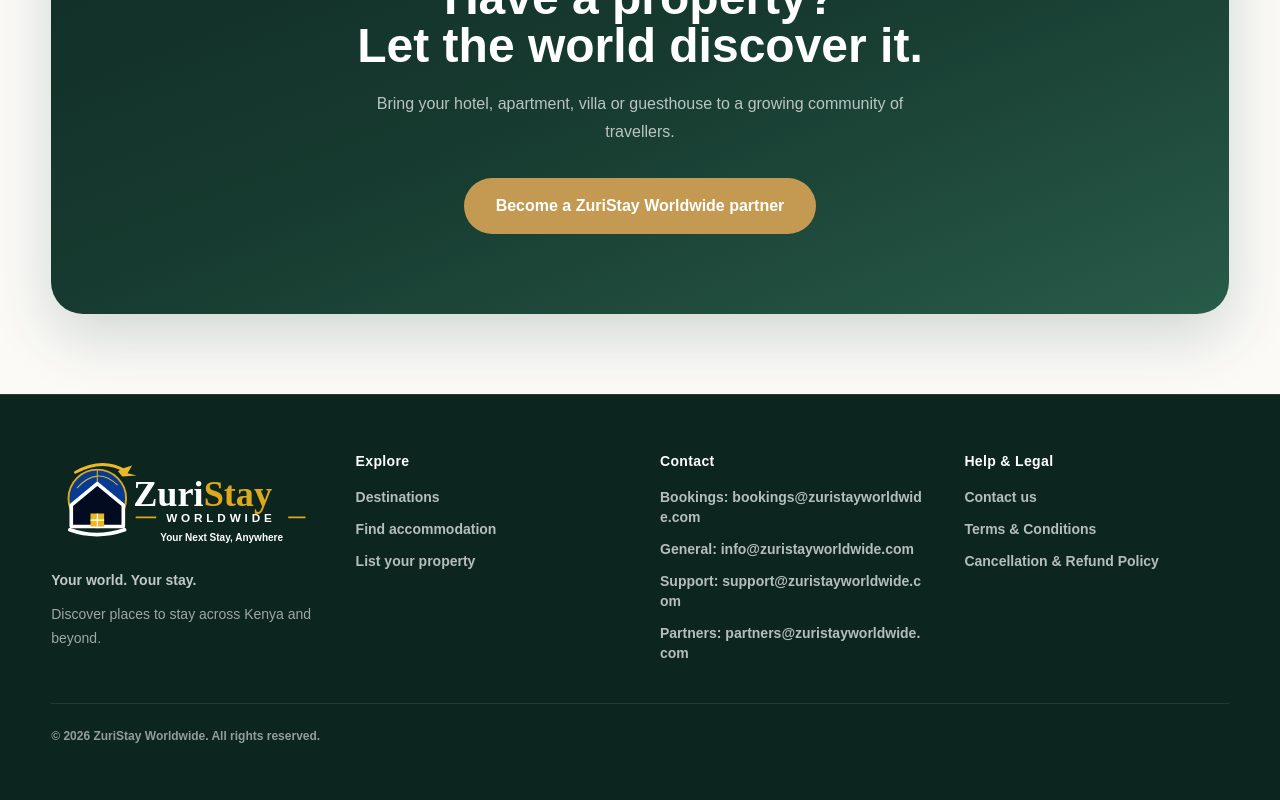
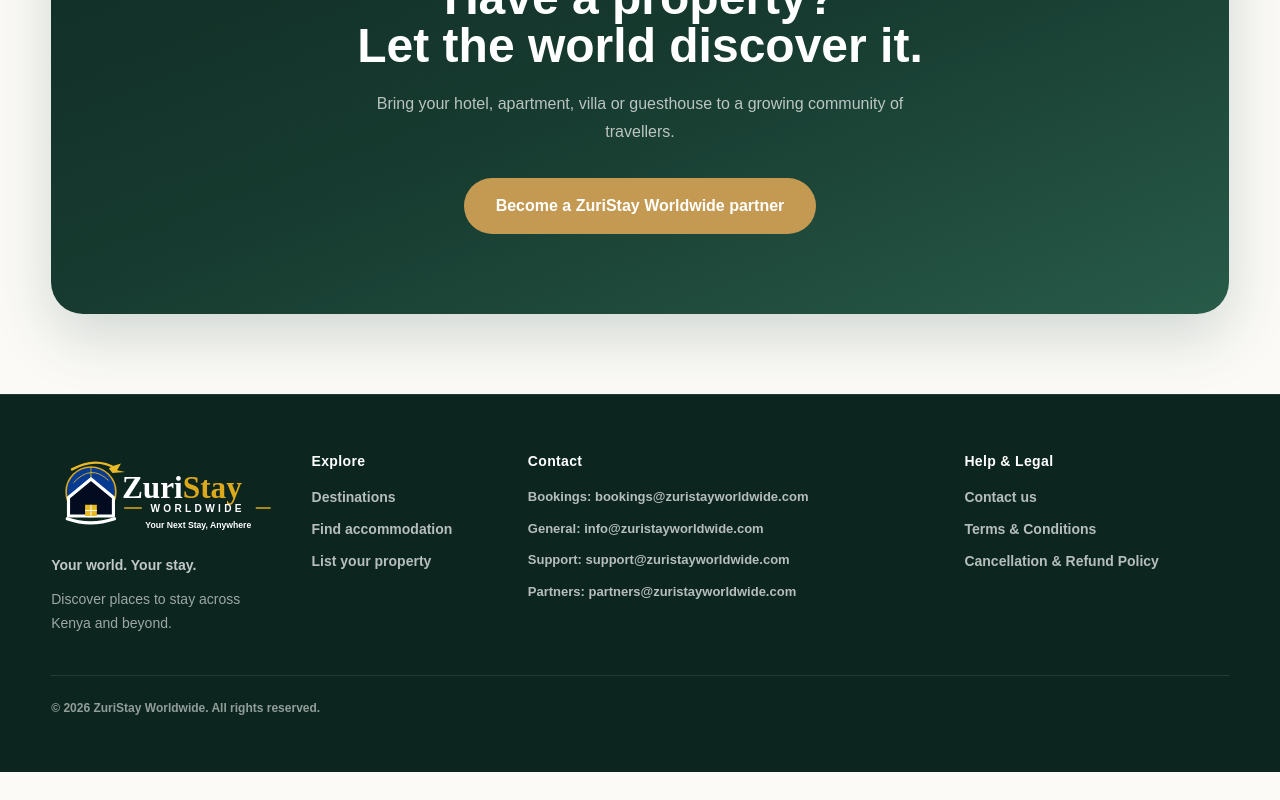
Before and after one commit to robinsonb254/zuristay, a Next.js app: page / in a window 1280 px wide. Shown: the part 4687-5487 px from the top of the page. After the commit the page ends 5459 px from the top, so only its background shows below. Built offline with nearby package versions, Linux system fonts and the light colour scheme; no server answers; the database is empty.

Commit message:
Keep footer contact emails on separate full lines on desktop

```diff
--- a/src/app/page.tsx
+++ b/src/app/page.tsx
@@ -678,7 +678,7 @@ export default function Home() {
       </section>
 
       <footer className="border-t border-white/10 bg-[#0c251e] py-14 text-white">
-        <div className="container grid gap-10 sm:grid-cols-2 lg:grid-cols-4">
+        <div className="container grid gap-10 sm:grid-cols-2 lg:grid-cols-[1fr_0.8fr_1.8fr_1.2fr]">
           <div>
             <img src="/brand/zuristay-dark.svg" alt="ZuriStay Worldwide — Your Next Stay, Anywhere" className="h-auto w-64 max-w-full rounded-lg" />
             <p className="mt-3 text-sm font-semibold text-white/75">Your world. Your stay.</p>
@@ -692,13 +692,13 @@ export default function Home() {
               <a href="/partner/register" className="transition hover:text-[#d8b879]">List your property</a>
             </div>
           </div>
-          <div>
+          <div className="min-w-0">
             <h2 className="text-sm font-extrabold tracking-wide text-white">Contact</h2>
-            <div className="mt-4 flex flex-col gap-3 text-sm font-semibold text-white/70">
-              <a href="mailto:bookings@zuristayworldwide.com" className="break-all transition hover:text-[#d8b879]">Bookings: bookings@zuristayworldwide.com</a>
-              <a href="mailto:info@zuristayworldwide.com" className="break-all transition hover:text-[#d8b879]">General: info@zuristayworldwide.com</a>
-              <a href="mailto:support@zuristayworldwide.com" className="break-all transition hover:text-[#d8b879]">Support: support@zuristayworldwide.com</a>
-              <a href="mailto:partners@zuristayworldwide.com" className="break-all transition hover:text-[#d8b879]">Partners: partners@zuristayworldwide.com</a>
+            <div className="mt-4 flex flex-col gap-3 text-[13px] font-semibold text-white/70">
+              <a href="mailto:bookings@zuristayworldwide.com" className="whitespace-nowrap transition hover:text-[#d8b879]">Bookings: bookings@zuristayworldwide.com</a>
+              <a href="mailto:info@zuristayworldwide.com" className="whitespace-nowrap transition hover:text-[#d8b879]">General: info@zuristayworldwide.com</a>
+              <a href="mailto:support@zuristayworldwide.com" className="whitespace-nowrap transition hover:text-[#d8b879]">Support: support@zuristayworldwide.com</a>
+              <a href="mailto:partners@zuristayworldwide.com" className="whitespace-nowrap transition hover:text-[#d8b879]">Partners: partners@zuristayworldwide.com</a>
             </div>
           </div>
           <div>
```
